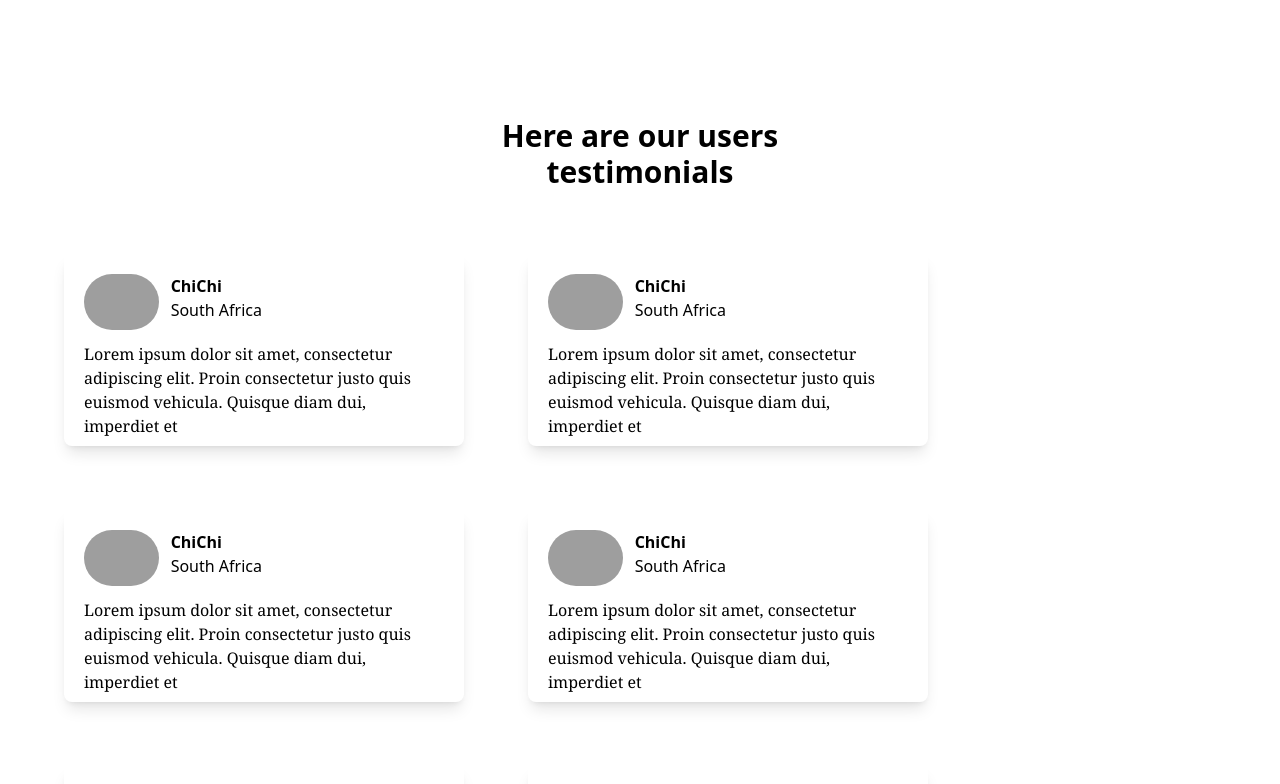
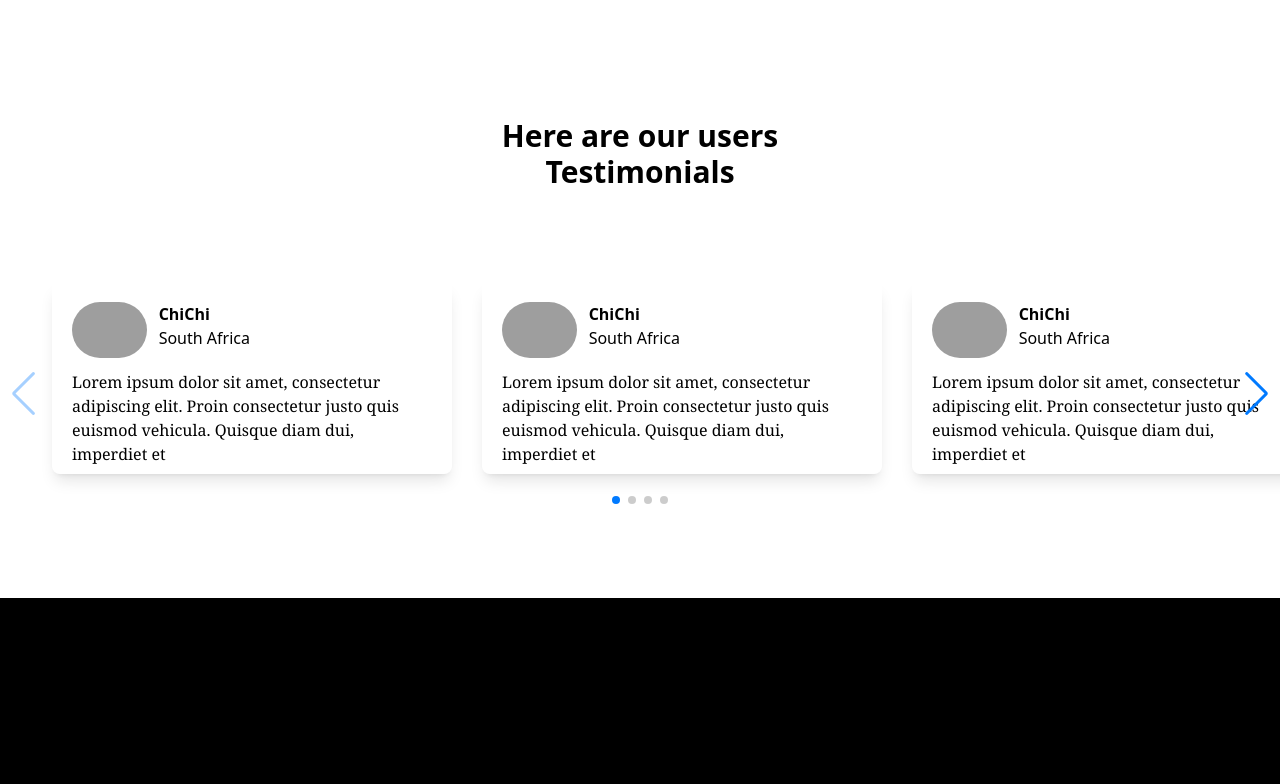
Before and after one commit to manosundarmanivel/CoachMagic-FrontEnd, a React (Create React App) app: page / in a window 1280 px wide. Shown: the part 602-1386 px from the top of the page. Built offline with nearby package versions, Linux system fonts and the light colour scheme; grey boxes are pictures that could not be loaded.

Commit message:
if applied this commit will include testimonials with swiper

```diff
--- a/package.json
+++ b/package.json
@@ -10,6 +10,7 @@
     "react-dom": "^18.2.0",
     "react-router-dom": "^6.14.2",
     "react-scripts": "5.0.1",
+    "swiper": "^10.0.4",
     "web-vitals": "^2.1.4"
   },
   "scripts": {
--- a/src/components/Testimonials.js
+++ b/src/components/Testimonials.js
@@ -1,41 +1,215 @@
-import React from 'react'
+import React from "react";
+import { Swiper, SwiperSlide } from "swiper/react";
+import "swiper/css";
+import "swiper/css/navigation";
+import "swiper/css/pagination";
+import "swiper/css/scrollbar";
+import { Navigation, Pagination,  A11y } from "swiper/modules";
 
 const Testimonials = () => {
+  return (
+    <div>
+        <h1 className='text-3xl font-sans font-bold text-center pb-20'>Here are our users <br/> Testimonials</h1>
+        <Swiper
+      modules={[Navigation, Pagination,  A11y]}
+      spaceBetween={10}
+      slidesPerView={3}
+      navigation
+      pagination={{ clickable: true }}
 
-    return(
+      onSwiper={(swiper) => console.log(swiper)}
+      onSlideChange={() => console.log("slide change")}
+    >
+      <SwiperSlide>
+        <div className="pl-10 pb-8">
+          <div className="w-[400px] h-48 shadow-lg m-3 p-5 rounded-lg">
             <div>
-            <h1 className='text-3xl font-sans font-bold text-center'>Here are our users <br/> testimonials</h1>
-            <div className='flex flex-wrap p-8'>
-
-            {
-                 Array(6).fill("").map((index)=>
-                 {
-                     return (
-                         <div className='p-5'>
-
-                             <div className='w-[400px] h-48 shadow-lg m-3 p-5 rounded-lg'>
-                                 <div>
-                                     <div className='flex'>
-                                         <img className= 'h-14 rounded-full' src='https://www.mecgale.com/wp-content/uploads/2017/08/dummy-profile.png'/>
-                                         <div className='pl-3'>
-                                         <h1 className='font-sans font-semibold'>ChiChi</h1>
-                                         <h1 className='font-sans font-light'>South Africa</h1>
+              <div className="flex">
+                <img
+                  className="h-14 rounded-full"
+                  src="https://www.mecgale.com/wp-content/uploads/2017/08/dummy-profile.png"
+                />
+                <div className="pl-3">
+                  <h1 className="font-sans font-semibold">ChiChi</h1>
+                  <h1 className="font-sans font-light">South Africa</h1>
                 </div>
               </div>
             </div>
-                                 <div className='pt-3'>
-                                     <h1 className='font-serif '>Lorem ipsum dolor sit amet, consectetur adipiscing elit. Proin consectetur justo quis euismod vehicula. Quisque diam dui, imperdiet et</h1>
+            <div className="pt-3">
+              <h1 className="font-serif ">
+                Lorem ipsum dolor sit amet, consectetur adipiscing elit. Proin
+                consectetur justo quis euismod vehicula. Quisque diam dui,
+                imperdiet et
+              </h1>
             </div>
           </div>
         </div>
-                       )
-                 })
-
-            }
+      </SwiperSlide>
+      <SwiperSlide>
+        <div className="pl-10 pb-8">
+          <div className="w-[400px] h-48 shadow-lg m-3 p-5 rounded-lg">
+            <div>
+              <div className="flex">
+                <img
+                  className="h-14 rounded-full"
+                  src="https://www.mecgale.com/wp-content/uploads/2017/08/dummy-profile.png"
+                />
+                <div className="pl-3">
+                  <h1 className="font-sans font-semibold">ChiChi</h1>
+                  <h1 className="font-sans font-light">South Africa</h1>
                 </div>
               </div>
-    )
+            </div>
+            <div className="pt-3">
+              <h1 className="font-serif ">
+                Lorem ipsum dolor sit amet, consectetur adipiscing elit. Proin
+                consectetur justo quis euismod vehicula. Quisque diam dui,
+                imperdiet et
+              </h1>
+            </div>
+          </div>
+        </div>
+      </SwiperSlide>
+      <SwiperSlide>
+        <div className="pl-10 pb-8">
+          <div className="w-[400px] h-48 shadow-lg m-3 p-5 rounded-lg">
+            <div>
+              <div className="flex">
+                <img
+                  className="h-14 rounded-full"
+                  src="https://www.mecgale.com/wp-content/uploads/2017/08/dummy-profile.png"
+                />
+                <div className="pl-3">
+                  <h1 className="font-sans font-semibold">ChiChi</h1>
+                  <h1 className="font-sans font-light">South Africa</h1>
+                </div>
+              </div>
+            </div>
+            <div className="pt-3">
+              <h1 className="font-serif ">
+                Lorem ipsum dolor sit amet, consectetur adipiscing elit. Proin
+                consectetur justo quis euismod vehicula. Quisque diam dui,
+                imperdiet et
+              </h1>
+            </div>
+          </div>
+        </div>
+      </SwiperSlide>
+      <SwiperSlide>
+        <div className="pl-10 pb-8">
+          <div className="w-[400px] h-48 shadow-lg m-3 p-5 rounded-lg">
+            <div>
+              <div className="flex">
+                <img
+                  className="h-14 rounded-full"
+                  src="https://www.mecgale.com/wp-content/uploads/2017/08/dummy-profile.png"
+                />
+                <div className="pl-3">
+                  <h1 className="font-sans font-semibold">ChiChi</h1>
+                  <h1 className="font-sans font-light">South Africa</h1>
+                </div>
+              </div>
+            </div>
+            <div className="pt-3">
+              <h1 className="font-serif ">
+                Lorem ipsum dolor sit amet, consectetur adipiscing elit. Proin
+                consectetur justo quis euismod vehicula. Quisque diam dui,
+                imperdiet et
+              </h1>
+            </div>
+          </div>
+        </div>
+      </SwiperSlide>
+      <SwiperSlide>
+        <div className="pl-10 pb-8">
+          <div className="w-[400px] h-48 shadow-lg m-3 p-5 rounded-lg">
+            <div>
+              <div className="flex">
+                <img
+                  className="h-14 rounded-full"
+                  src="https://www.mecgale.com/wp-content/uploads/2017/08/dummy-profile.png"
+                />
+                <div className="pl-3">
+                  <h1 className="font-sans font-semibold">ChiChi</h1>
+                  <h1 className="font-sans font-light">South Africa</h1>
+                </div>
+              </div>
+            </div>
+            <div className="pt-3">
+              <h1 className="font-serif ">
+                Lorem ipsum dolor sit amet, consectetur adipiscing elit. Proin
+                consectetur justo quis euismod vehicula. Quisque diam dui,
+                imperdiet et
+              </h1>
+            </div>
+          </div>
+        </div>
+      </SwiperSlide>
+      <SwiperSlide>
+        <div className="pl-10 pb-8">
+          <div className="w-[400px] h-48 shadow-lg m-3 p-5 rounded-lg">
+            <div>
+              <div className="flex">
+                <img
+                  className="h-14 rounded-full"
+                  src="https://www.mecgale.com/wp-content/uploads/2017/08/dummy-profile.png"
+                />
+                <div className="pl-3">
+                  <h1 className="font-sans font-semibold">ChiChi</h1>
+                  <h1 className="font-sans font-light">South Africa</h1>
+                </div>
+              </div>
+            </div>
+            <div className="pt-3">
+              <h1 className="font-serif ">
+                Lorem ipsum dolor sit amet, consectetur adipiscing elit. Proin
+                consectetur justo quis euismod vehicula. Quisque diam dui,
+                imperdiet et
+              </h1>
+            </div>
+          </div>
+        </div>
+      </SwiperSlide>
 
-}
 
-export default Testimonials
+    </Swiper>
+    </div>
+
+  );
+
+  // return(
+  //     <div>
+  //         <h1 className='text-3xl font-sans font-bold text-center'>Here are our users <br/> testimonials</h1>
+  //         <div className='flex flex-wrap p-8'>
+
+  //         {
+  //              Array(6).fill("").map((index)=>
+  //              {
+  //                  return (
+  //  <div className='p-5'>
+
+  //      <div className='w-[400px] h-48 shadow-lg m-3 p-5 rounded-lg'>
+  //          <div>
+  //              <div className='flex'>
+  //                  <img className= 'h-14 rounded-full' src='https://www.mecgale.com/wp-content/uploads/2017/08/dummy-profile.png'/>
+  //                  <div className='pl-3'>
+  //                  <h1 className='font-sans font-semibold'>ChiChi</h1>
+  //                  <h1 className='font-sans font-light'>South Africa</h1>
+  //                  </div>
+  //              </div>
+  //          </div>
+  //          <div className='pt-3'>
+  //              <h1 className='font-serif '>Lorem ipsum dolor sit amet, consectetur adipiscing elit. Proin consectetur justo quis euismod vehicula. Quisque diam dui, imperdiet et</h1>
+  //          </div>
+  //      </div>
+  //  </div>
+  //                    )
+  //              })
+
+  //         }
+  //     </div>
+  //     </div>
+  // )
+};
+
+export default Testimonials;
```
Also changed, not shown: 1 other file (tests, documents, lock files or other folders). Lines whose indentation alone changed are shown as unchanged.
